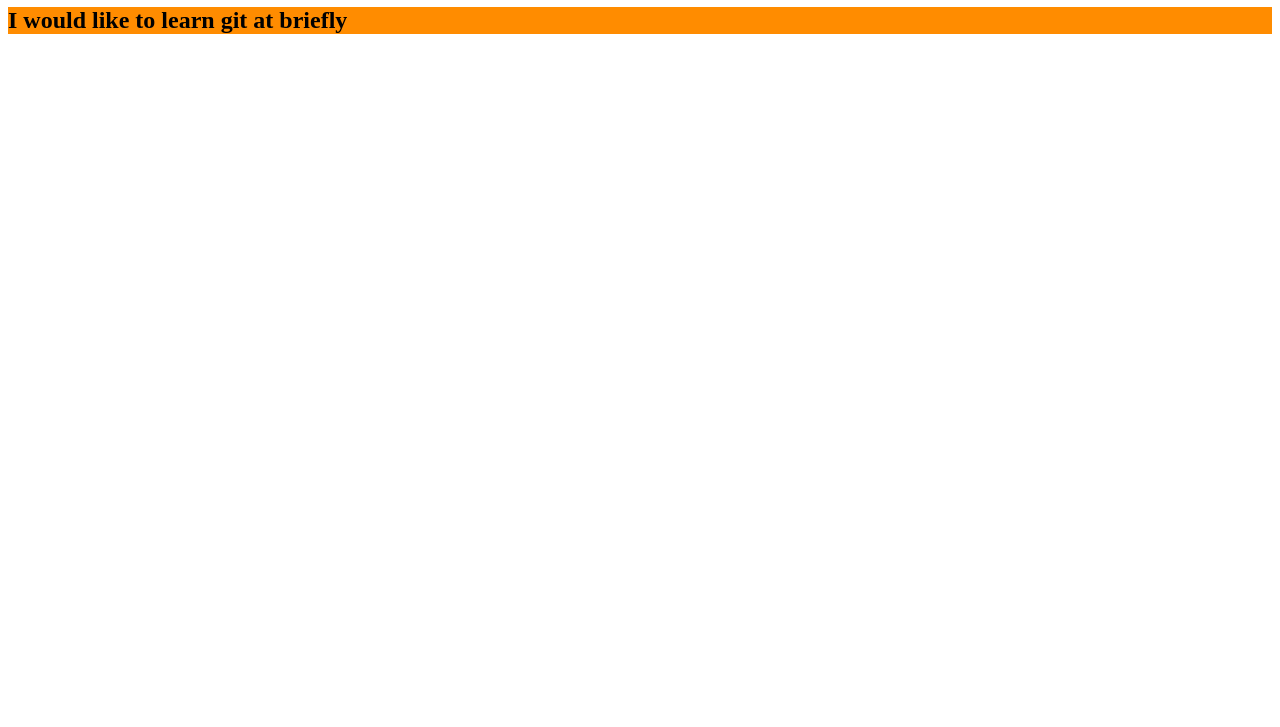
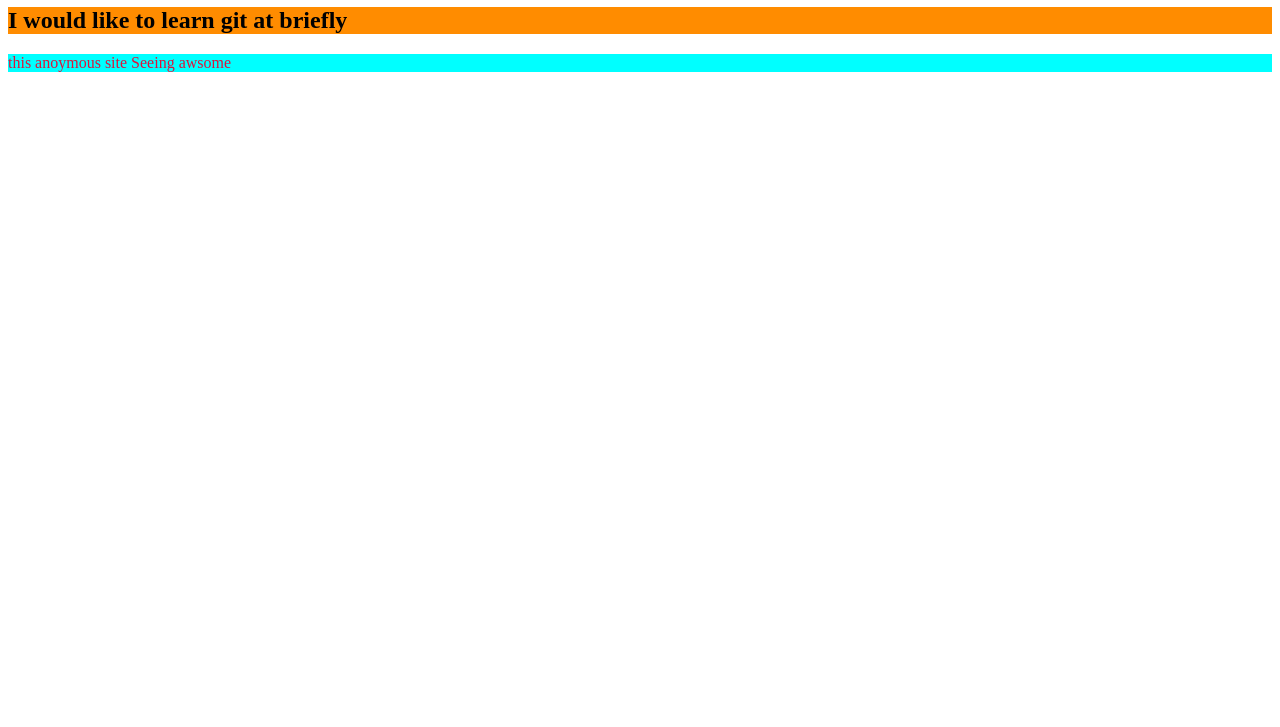
Before and after one commit to SheblirRahman/My-1st-Repo, a plain HTML site: page index.html in a window 1280 px wide. Shown: the part 73-800 px from the top of the page. Drawn offline with Linux system fonts and the light colour scheme.

Commit message:
branch changes added

```diff
--- a/index.html
+++ b/index.html
@@ -10,6 +10,7 @@
 <body>
     <h1>This is new Experiment</h1>
     <h2>I would like to learn git at briefly</h2>
+    <P>this anoymous site Seeing awsome</P>
 
 
 </body>
--- a/style.css
+++ b/style.css
@@ -6,3 +6,7 @@ h1{
 h2{
     background-color: darkorange;
 }
+p{
+    color: crimson;
+    background-color: cyan;
+}
```
